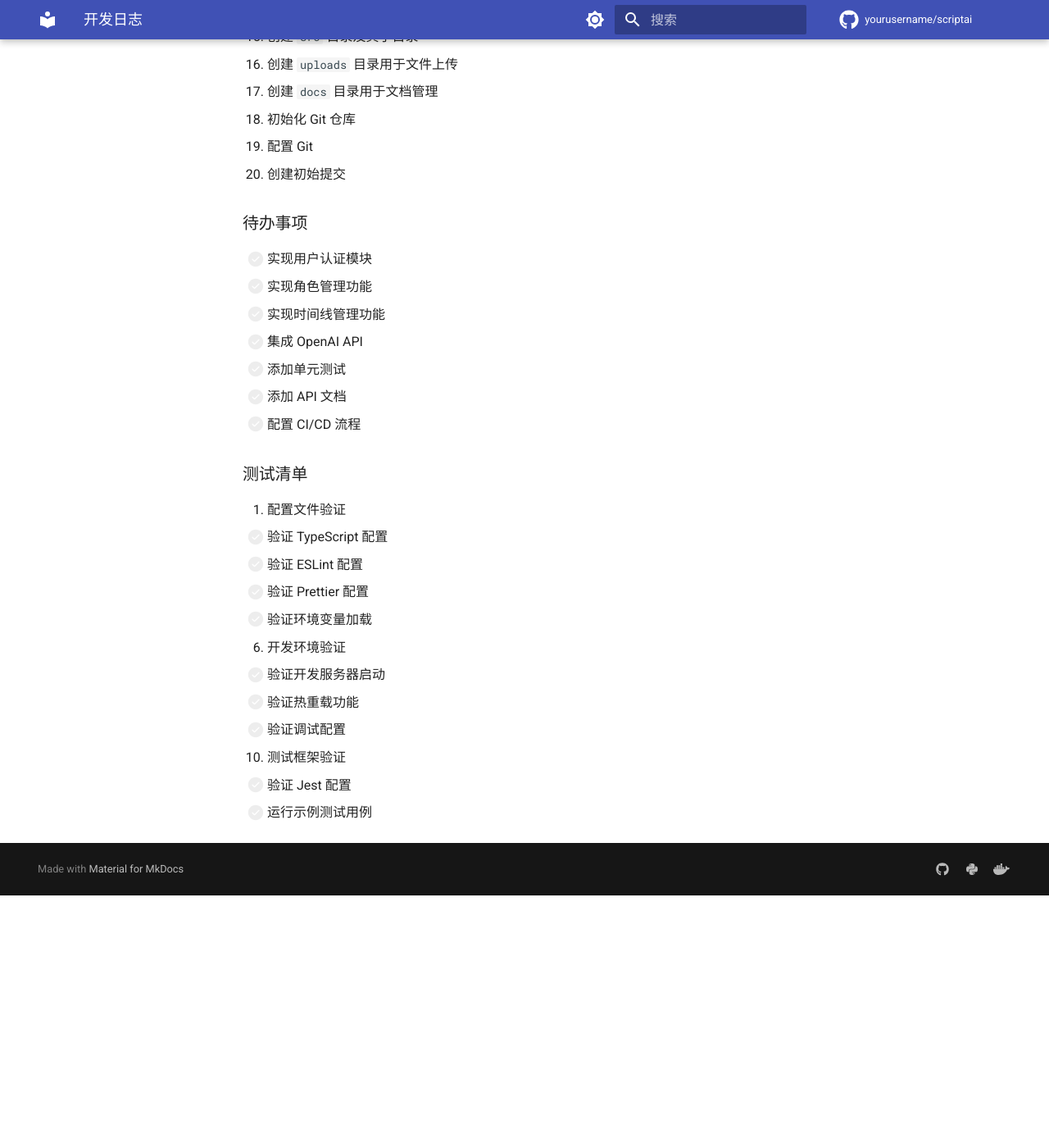
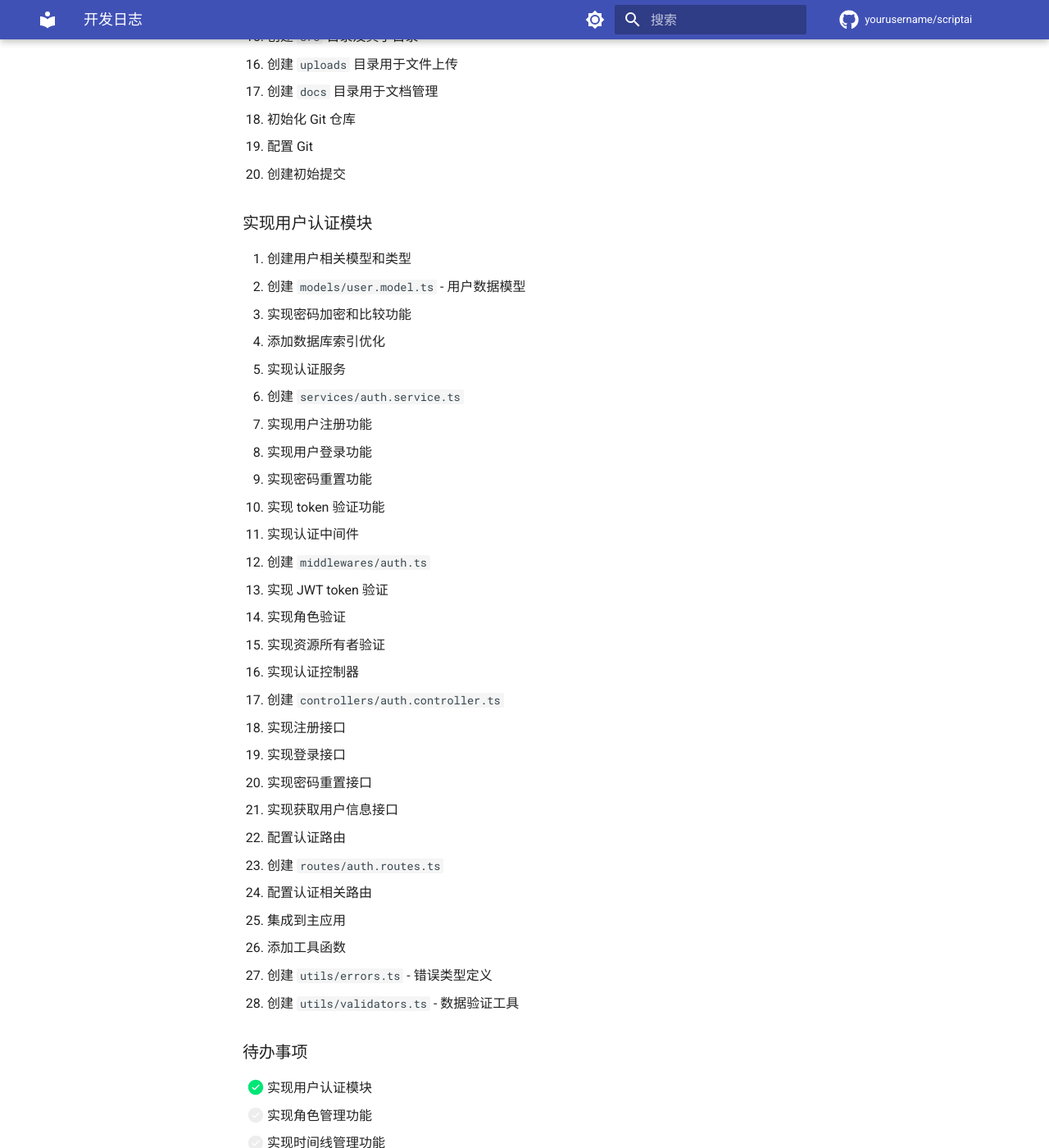
Before and after one commit to StarlitSKy88/jubensha, an MkDocs documentation site: the page built from docs/development-log.md, in a window 1280 px wide and 1400 px high, scrolled down 763 px. Shown: the whole window at 82% size. Built offline with MkDocs 1.6.1 and Material for MkDocs 9.7.7, drawn with Linux system fonts in a browser that asks for light colours; comment, search, counter and statistics services are not loaded; before the commit the page ends 1855 px from its top, so only the background shows below that; some of the changed text lies outside the part shown.

Commit message:
docs: 更新开发日志，记录用户认证模块实现

```diff
--- a/docs/development-log.md
+++ b/docs/development-log.md
@@ -28,9 +28,45 @@
    - 配置 Git
    - 创建初始提交
 
+### 实现用户认证模块
+
+1. 创建用户相关模型和类型
+   - 创建 `models/user.model.ts` - 用户数据模型
+   - 实现密码加密和比较功能
+   - 添加数据库索引优化
+
+2. 实现认证服务
+   - 创建 `services/auth.service.ts`
+   - 实现用户注册功能
+   - 实现用户登录功能
+   - 实现密码重置功能
+   - 实现 token 验证功能
+
+3. 实现认证中间件
+   - 创建 `middlewares/auth.ts`
+   - 实现 JWT token 验证
+   - 实现角色验证
+   - 实现资源所有者验证
+
+4. 实现认证控制器
+   - 创建 `controllers/auth.controller.ts`
+   - 实现注册接口
+   - 实现登录接口
+   - 实现密码重置接口
+   - 实现获取用户信息接口
+
+5. 配置认证路由
+   - 创建 `routes/auth.routes.ts`
+   - 配置认证相关路由
+   - 集成到主应用
+
+6. 添加工具函数
+   - 创建 `utils/errors.ts` - 错误类型定义
+   - 创建 `utils/validators.ts` - 数据验证工具
+
 ### 待办事项
 
-- [ ] 实现用户认证模块
+- [x] 实现用户认证模块
 - [ ] 实现角色管理功能
 - [ ] 实现时间线管理功能
 - [ ] 集成 OpenAI API
@@ -41,16 +77,23 @@
 ### 测试清单
 
 1. 配置文件验证
-   - [ ] 验证 TypeScript 配置
-   - [ ] 验证 ESLint 配置
-   - [ ] 验证 Prettier 配置
-   - [ ] 验证环境变量加载
+   - [x] 验证 TypeScript 配置
+   - [x] 验证 ESLint 配置
+   - [x] 验证 Prettier 配置
+   - [x] 验证环境变量加载
 
 2. 开发环境验证
-   - [ ] 验证开发服务器启动
-   - [ ] 验证热重载功能
-   - [ ] 验证调试配置
+   - [x] 验证开发服务器启动
+   - [x] 验证热重载功能
+   - [x] 验证调试配置
 
 3. 测试框架验证
-   - [ ] 验证 Jest 配置
+   - [x] 验证 Jest 配置
    - [ ] 运行示例测试用例
+
+4. 用户认证测试
+   - [ ] 测试用户注册
+   - [ ] 测试用户登录
+   - [ ] 测试密码重置
+   - [ ] 测试 token 验证
+   - [ ] 测试权限控制
```
